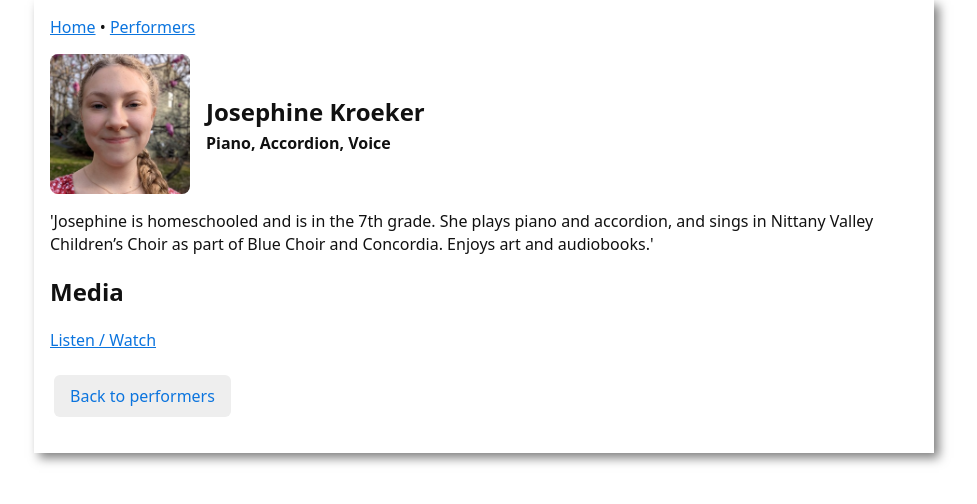
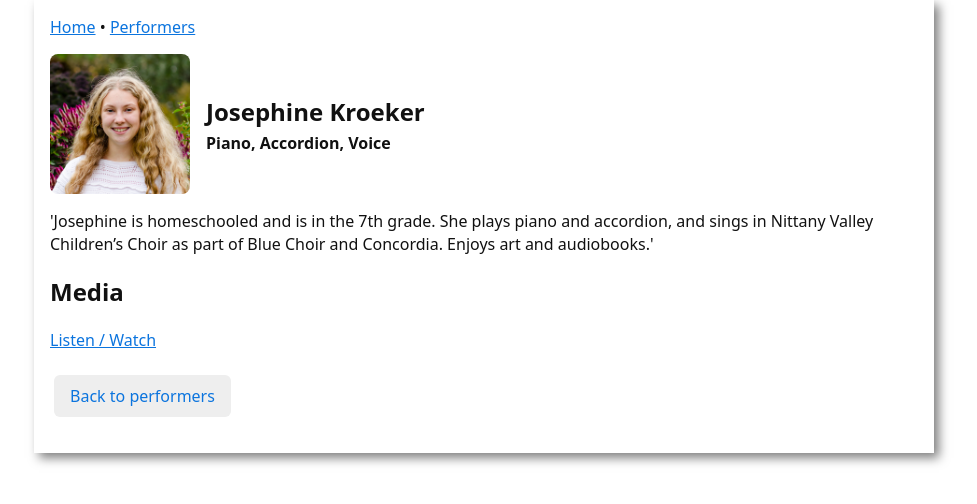
Before and after one commit to KurtKroeker/csehy-fundraising, a Jekyll site: the page built from _performers/josephine-kroeker.md, in a window 1280 px wide. Shown: the top 504 px of the page, without its empty margins (156-1133 px from the left). Built offline with Jekyll 4.4.1, drawn with Linux system fonts in a browser that asks for light colours.

Commit message:
update josie photo

```diff
--- a/_data/performers.yml
+++ b/_data/performers.yml
@@ -12,7 +12,7 @@
   bio: '5th grade homeschool; piano & clarinet. Sings in Nittany Valley Children’s Choir as part of Blue Choir and Concordia. Loves drama.'
 - name: Josephine Kroeker
   instrument: Piano/Accordion/Voice
-  photo: Josie-headshot-orig.jpg
+  photo: josie-headshot-3.png
   bio: '7th grade homeschool; piano & accordion. Sings in Nittany Valley Children’s Choir as part of Blue Choir and Concordia. Self-taught accordionist. Enjoys art and audiobooks.'
 # - name: Example Student
 #   instrument: Violin
--- a/_performers/josephine-kroeker.md
+++ b/_performers/josephine-kroeker.md
@@ -3,7 +3,7 @@ layout: performer
 title: "Josephine Kroeker"
 name: "Josephine Kroeker"
 instrument: "Piano, Accordion, Voice"
-photo: "josie-headshot-2.jpg"
+photo: "josie-headshot-3.png"
 bio: >
   'Josephine is homeschooled and is in the 7th grade. She plays piano and accordion, and sings in Nittany Valley Children’s Choir as part of Blue Choir and Concordia. Enjoys art and audiobooks.'
 media_url: ""
```
Also changed, not shown: assets/images/josie-headshot-3.png (added).
